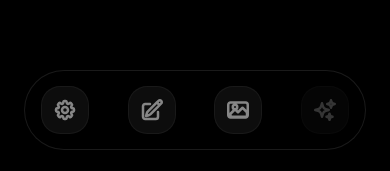
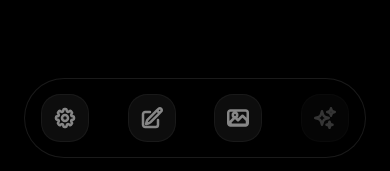
Before and after one commit to Mgeeeeee/PromptCamera, a React (Vite) app: page / in a window 390 px wide. Shown: the part 670-841 px from the top of the page. Built offline with nearby package versions, Linux system fonts and the light colour scheme.

Commit message:
feat: Adapt tab bar for safe area insets
Adjust the main tab bar's bottom padding to account for mobile device safe area insets, preventing content overlap with the notch or home indicator.

```diff
--- a/App.tsx
+++ b/App.tsx
@@ -254,8 +254,13 @@ const App: React.FC = () => {
         </div>
       )}
 
-      {/* Main Tab Bar - Fixed at bottom */}
-      <div className="fixed bottom-0 left-0 right-0 z-50 pointer-events-none flex justify-center px-6 pb-6">
+      {/* Main Tab Bar - Fixed at bottom with padding for safe areas */}
+      <div
+        className="fixed bottom-0 left-0 right-0 z-50 pointer-events-none flex justify-center px-6"
+        style={{
+          paddingBottom: 'calc(env(safe-area-inset-bottom, 0px) + 16px)'
+        }}
+      >
         <div className="pointer-events-auto flex items-center justify-between gap-1.5 h-20 px-4 w-full max-w-md bg-black/80 border border-white/10 backdrop-blur-3xl rounded-[2.5rem] shadow-[0_20px_80px_rgba(0,0,0,0.9)] animate-in slide-in-from-bottom-10 duration-700">
 
           {!resultImage ? (
```
